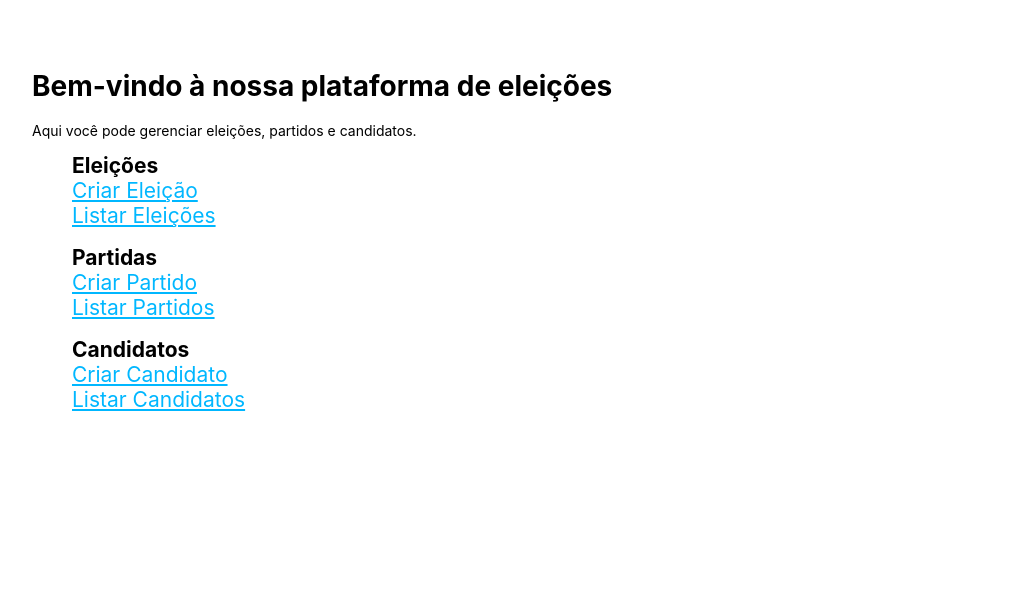
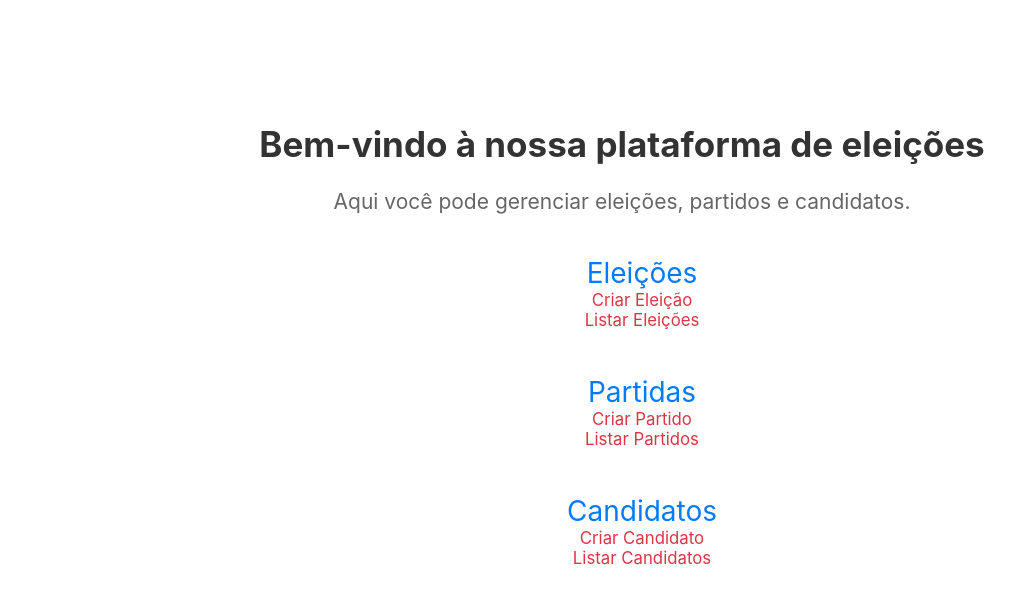
Before and after one commit to pedrofjr/ProjetoWeb3, a React (Create React App) app: page / in a window 1280 px wide. Shown: the top 604 px of the page, without its empty margins (18-1033 px from the left). Built offline with nearby package versions, Linux system fonts and the light colour scheme.

Commit message:
feat: estilização do projeto

```diff
--- a/src/elements/Candidato/Formulario.js
+++ b/src/elements/Candidato/Formulario.js
@@ -77,8 +77,10 @@ function CreateCandidato() {
           ))}
         </select>
       </label>
-      <br/>
-      <button type="submit">Criar Candidato</button>
+      <div className="buttons">
+        <button type="submit">Criar Candidato</button>
+        <button onClick={() => navigate('/')}>Cancelar</button>
+      </div>
     </form>
   );
 }
--- a/src/elements/Candidato/Lista.js
+++ b/src/elements/Candidato/Lista.js
@@ -1,10 +1,13 @@
 import React, { useState, useEffect } from 'react';
 import axios from 'axios';
+import { useNavigate } from 'react-router-dom';
 
 function ListCandidato() {
   const [candidatos, setCandidatos] = useState([]);
   const [partidos, setPartidos] = useState([]);
   const [eleicoes, setEleicoes] = useState([]);
+
+  const navigate = useNavigate();
 
   useEffect(() => {
     const fetchData = async () => {
@@ -50,6 +53,9 @@ function ListCandidato() {
           })}
         </tbody>
       </table>
+      <div className="buttons">
+        <button onClick={() => navigate('/')}>Voltar</button>
+      </div>
     </div>
   );
 }
--- a/src/elements/Eleicao/Formulario.js
+++ b/src/elements/Eleicao/Formulario.js
@@ -51,8 +51,10 @@ function CriarEleicao() {
           <option value="Finalizada">Finalizada</option>
         </select>
       </label>
-      <br/>
-      <button type="submit">Criar Eleição</button>
+      <div className="buttons">
+        <button type="submit">Criar Eleição</button>
+        <button onClick={() => navigate('/')}>Cancelar</button>
+      </div>
     </form>
   );
 }
--- a/src/elements/Eleicao/Lista.js
+++ b/src/elements/Eleicao/Lista.js
@@ -1,8 +1,11 @@
 import React, { useState, useEffect } from 'react';
 import axios from 'axios';
+import { useNavigate } from 'react-router-dom';
 
 function ListarEleicoes() {
   const [eleicoes, setEleicoes] = useState([]);
+
+  const navigate = useNavigate();
 
   useEffect(() => {
     const fetchData = async () => {
@@ -32,6 +35,9 @@ function ListarEleicoes() {
           <div className="cell">{eleicao.status}</div>
         </div>
       ))}
+      <div className="buttons">
+        <button onClick={() => navigate('/')}>Voltar</button>
+      </div>
     </div>
   );
 }
--- a/src/elements/HomePage.js
+++ b/src/elements/HomePage.js
@@ -3,7 +3,7 @@ import { Link } from 'react-router-dom';
 
 function HomePage() {
   return (
-    <div>
+    <div className="homepage-container">
       <h1>Bem-vindo à nossa plataforma de eleições</h1>
       <p>Aqui você pode gerenciar eleições, partidos e candidatos.</p>
       <nav>
--- a/src/elements/Partido/Formulario.js
+++ b/src/elements/Partido/Formulario.js
@@ -37,8 +37,10 @@ function CreatePartido() {
         Ano de Fundação:
         <input name="anoFundacao" type="number" value={partido.anoFundacao} onChange={handleChange} />
       </label>
-      <br/>
-      <button type="submit">Criar Partido</button>
+      <div className="buttons">
+        <button type="submit">Criar Partido</button>
+        <button onClick={() => navigate('/')}>Cancelar</button>
+      </div>
     </form>
   );
 }
--- a/src/elements/Partido/Lista.js
+++ b/src/elements/Partido/Lista.js
@@ -1,8 +1,11 @@
 import React, { useState, useEffect } from 'react';
 import axios from 'axios';
+import { useNavigate } from 'react-router-dom';
 
 function ListPartido() {
   const [partidos, setPartidos] = useState([]);
+
+  const navigate = useNavigate();
 
   useEffect(() => {
     const fetchData = async () => {
@@ -27,6 +30,9 @@ function ListPartido() {
           </li>
         ))}
       </ul>
+      <div className="buttons">
+        <button onClick={() => navigate('/')}>Voltar</button>
+      </div>
     </div>
   );
 }
--- a/src/index.css
+++ b/src/index.css
@@ -9,10 +9,6 @@ body {
   -moz-osx-font-smoothing: grayscale;
 }
 
-a {
-  color: #00B7FF;
-}
-
 code {
   font-family: source-code-pro, Menlo, Monaco, Consolas, 'Courier New',
     monospace;
@@ -20,6 +16,66 @@ code {
 
 li {
   list-style-type: none;
+}
+
+h1 {
+  color: #333;
+  font-size: 2.5em;
+}
+
+p {
+  color: #666;
+  font-size: 1.5em;
+  margin-bottom: 2em;
+}
+
+nav ul {
+  list-style-type: none;
+}
+
+form {
+  display: flex;
+  flex-direction: column;
+  align-items: start;
+  max-width: 400px;
+  margin: auto;
+  padding: 20px;
+  box-shadow: 0px 0px 10px rgba(0, 0, 0, 0.1);
+  border-radius: 10px;
+}
+
+label {
+  margin-bottom: 20px;
+  width: 100%;
+}
+
+input, select {
+  margin-top: 5px;
+  padding: 10px;
+  width: 100%;
+  box-sizing: border-box;
+  border-radius: 5px;
+  border: 1px solid #ccc;
+}
+
+button {
+  margin-top: 10px;
+  padding: 10px 20px;
+  border: none;
+  border-radius: 5px;
+  background-color: #007bff;
+  color: white;
+  cursor: pointer;
+}
+
+button:disabled {
+  background-color: #ccc;
+  cursor: not-allowed;
+}
+
+button:last-child {
+  background-color: #dc3545;
+  margin-left: 10px;
 }
 
 table {
@@ -35,13 +91,31 @@ th {
   background-color: #f2f2f2;
 }
 
+.homepage-container {
+  text-align: center;
+  padding: 50px 0;
+}
+
 .titleStyle {
-  font-size: 1.5em;
-  font-weight: bold;
+  color: #007bff;
+  font-size: 2em;
+  margin-top: 1em;
 }
 
 .linkStyle {
-  font-size: 1.5em;
+  color: #dc3545;
+  text-decoration: none;
+  font-size: 1.2em;
+}
+
+.linkStyle:hover {
+  color: #007bff;
+}
+
+.buttons {
+  display: flex;
+  justify-content: center;
+  width: 100%;
 }
 
 .container {
```
